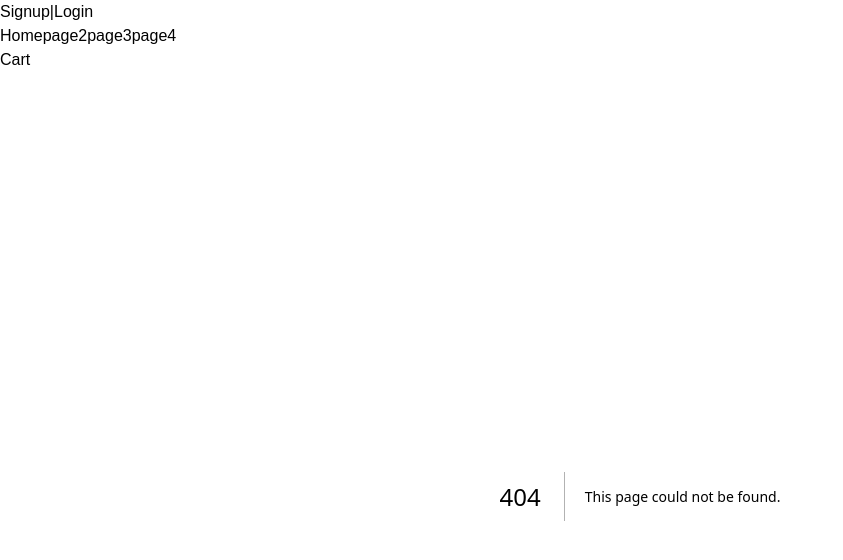
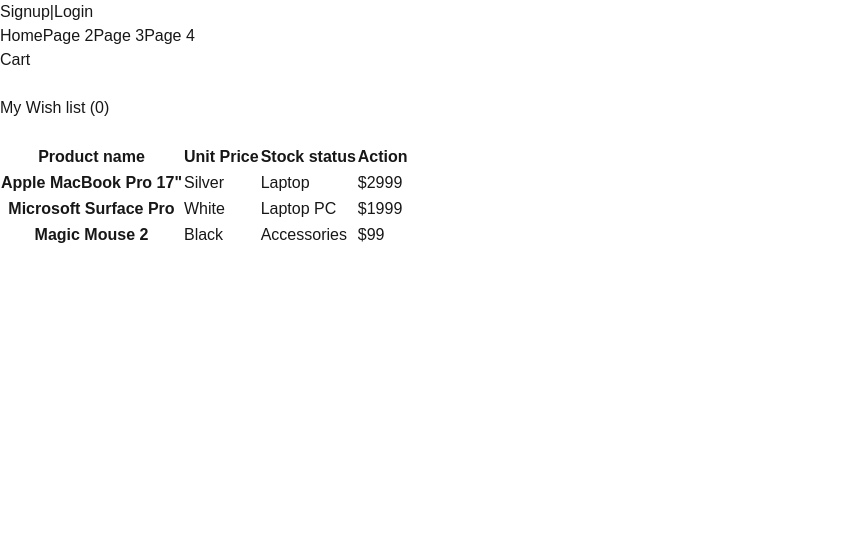
Before and after one commit to ashutosh-dgksocial/fake-ecom, a Next.js app: page /wishlist in a window 1280 px wide. Before the commit this address had no page. Shown: the top 560 px of the page, without its empty margins (0-843 px from the left). Built offline with nearby package versions, Linux system fonts and the light colour scheme.

Commit message:
wishlist

```diff
--- a/src/app/cart/page.jsx
+++ b/src/app/cart/page.jsx
@@ -9,10 +9,10 @@
     const dataLocal = localStorage.getItem('cartStore') ?? "[]";
     if (dataLocal) {
       const parseData = JSON.parse(dataLocal);
-      // Ensure each product has a quantity property
+      // quantity property
       const itemsWithQuantity = parseData.map(item => ({
         ...item,
-        quantity: item.quantity || 1 // Default to 1 if no quantity is found
+        quantity: item.quantity || 1 // if quanittyyy empty
       }));
       setLocalItem(itemsWithQuantity);
     }
@@ -20,8 +20,6 @@
 
   useEffect(() => {
     localStorage.setItem('cartCount', JSON.stringify(localItem.length));
-    // if (localItem.length - 1 >= 0) {
-    // }
   }, [localItem]);
 
   // so quantity is not exist on the LocalItem but we are here concatenating quantity here and also access the quantity with prevItems. quantity
--- /dev/null
+++ b/src/app/context/userContext.js
@@ -0,0 +1,28 @@
+"use client";
+import { createContext, useContext, useEffect, useState } from "react";
+
+const AuthContext = createContext();
+
+export const LoginProvider = ({ children }) => {
+  const [userName, setUserName] = useState(() => {
+    const getName = JSON.parse(localStorage.getItem("username")) ?? null;
+    return getName ? getName : "";
+  });
+
+  useEffect(() => {
+    localStorage.setItem("username", JSON.stringify(userName));
+  }, [userName]);
+
+  const LogOut = () => {
+    setUserName("");
+    localStorage.removeItem("username");
+  };
+
+  return (
+    <AuthContext.Provider value={{ userName, setUserName, LogOut }}>
+      {children}
+    </AuthContext.Provider>
+  );
+};
+
+export const useAuth = () => useContext(AuthContext);
--- a/src/app/layout.js
+++ b/src/app/layout.js
@@ -1,6 +1,7 @@
 import localFont from "next/font/local";
 import "./globals.css";
 import AppHeader from "./sections/Appheader";
+import { LoginProvider } from "./context/userContext";
 
 const geistSans = localFont({
   src: "./fonts/GeistVF.woff",
@@ -24,12 +25,14 @@
       <body
         className={`${geistSans.variable} ${geistMono.variable} antialiased `}
       >
-        <AppHeader />
-        <div className="mx-auto mt-6 w-full px-0 lg:my-6 lg:px-0 ">
-          <div className="mx-auto lg:max-w-screen-xl w-full">
-            <div className="w-full px-4">{children}</div>
+        <LoginProvider>
+          <AppHeader />
+          <div className="mx-auto mt-6 w-full px-0 lg:my-6 lg:px-0 ">
+            <div className="mx-auto lg:max-w-screen-xl w-full">
+              <div className="w-full px-4">{children}</div>
+            </div>
           </div>
-        </div>
+        </LoginProvider>
       </body>
     </html>
   );
--- a/src/app/sections/Appheader.jsx
+++ b/src/app/sections/Appheader.jsx
@@ -1,56 +1,48 @@
-"use client"
+"use client";
 import Link from "next/link";
-import React, { useEffect, useState } from "react";
-import Signup from "../signup-form/page";
-import Login from "../login-form/page";
+import React, { useState } from "react";
+import { useAuth } from "../context/userContext";
 
 function AppHeader() {
     const [navOpen, setNavOpen] = useState(false);
-    // const {user, logout} = useAuth();
-    // const [itemCount, setItemCount] = useState(0);
-    // useEffect(() => {
-    //     const cartCount = localStorage.getItem('cartCount') ?? 0;
-    //     setItemCount(cartCount);
-    // })
-    const user = false;
+    const { userName, LogOut } = useAuth();
+
     return (
         <header>
             <nav className="bg-white shadow-lg">
                 <div className="max-w-screen-xl mx-auto px-4 py-4 flex justify-between items-center">
-                    <div>
-                        {user ? (
+                    <div className="flex items-center">
+                        {userName ? (
                             <>
-                                <span className="p-4 shadow text-green-500">welcome | #user!</span>
-                                <button className="text-black border-2 py-1 px-4 hover:bg-black hover:text-white active:scale-90 duration-200 ml-4 ">Logout</button>
-
-                            </>) :
-
-                            (
-                                <>
+                                <span className="p-4 shadow text-[#000000] font-semibold capitalize">
+                                    Welcome, {userName}!
+                                </span>
+                                <button
+                                    onClick={LogOut}
+                                    className="text-black border-2 py-1 px-4 hover:bg-black hover:text-white active:scale-90 duration-200 ml-4 hidden md:block">
+                                    Logout
+                                </button>
+                            </>
+                        ) : (
                             <div className="flex gap-2">
                                 <Link href="/signup-form" className="text-xl font-bold text-black hover:text-red-500">
                                     Signup
                                 </Link>
                                 <span className="text-black">|</span>
-                                    <Link href="login-form" className="text-xl font-bold text-red-500  hover:text-red-500 hover:underline">
+                                <Link href="/login-form" className="text-xl font-bold text-red-500 hover:text-red-500 hover:underline">
                                     Login
                                 </Link>
                             </div>
-                                </>
-                            )
-                        }
-
-
+                        )}
                     </div>
                     <div className="hidden md:flex space-x-8">
                         <Link href="/" className="text-gray-700 hover:text-blue-500">Home</Link>
-                        <a href="#" className="text-gray-700 hover:text-blue-500">page2</a>
-                        <a href="#" className="text-gray-700 hover:text-blue-500">page3</a>
-                        <a href="#" className="text-gray-700 hover:text-blue-500">page4</a>
+                        <a href="#" className="text-gray-700 hover:text-blue-500 cursor-not-allowed">Page 2</a>
+                        <a href="#" className="text-gray-700 hover:text-blue-500 cursor-not-allowed">Page 3</a>
+                        <a href="#" className="text-gray-700 hover:text-blue-500 cursor-not-allowed">Page 4</a>
                     </div>
-                    <Link href={'./cart'} className="rounded-[2px] hover:text-white text-black px-4 p-2 border cursor-pointer border-black hover:bg-blue-500 hover:border-white duration-300">
+                    <Link href="/cart" className="rounded-[2px] hover:text-white text-black px-4 p-2 border cursor-pointer border-black hover:bg-blue-500 hover:border-white duration-300">
                         Cart
-                        {/* ({itemCount}) */}
                     </Link>
                     <div className="md:hidden">
                         <button onClick={() => setNavOpen(!navOpen)} className="focus:outline-none">
@@ -60,13 +52,25 @@
                         </button>
                     </div>
                 </div>
+
                 {navOpen && (
                     <div className="md:hidden">
                         <div className="flex flex-col space-y-2 px-4 py-2 bg-gray-100">
                             <Link href="/" className="text-gray-700 hover:text-blue-500">Home</Link>
-                            <a href="#" className="text-gray-700 hover:text-blue-500">About</a>
-                            <a href="#" className="text-gray-700 hover:text-blue-500">Services</a>
-                            <a href="#" className="text-gray-700 hover:text-blue-500">Contact</a>
+                            {/* Mobile links */}
+                            {userName ? (
+                                <>
+                                    {/* Welcome message for mobile */}
+                                    <span className="text-gray-700">Welcome, {userName}!</span>
+                                    <button onClick={LogOut} className="text-gray-700 hover:text-blue-500">Logout</button>
+                                </>
+                            ) : (
+                                <>
+                                    {/* Signup and Login links for mobile */}
+                                    <Link href="/signup-form" className="text-gray-700 hover:text-blue-500">Signup</Link>
+                                    <Link href="/login-form" className="text-gray-700 hover:text-blue-500">Login</Link>
+                                </>
+                            )}
                         </div>
                     </div>
                 )}
--- a/src/app/signup-form/page.jsx
+++ b/src/app/signup-form/page.jsx
@@ -2,36 +2,37 @@
 import Link from 'next/link'
 import React, { useEffect, useState } from 'react'
 import { useRouter } from 'next/navigation'
+
 const Signup = () => {
-    const [userData, setUserData] = useState({ userName: '', email: '', phon: '', password: '' })
-    const [initialUsers, setInitialUsers] = useState([]);
-    const [storedUsers, setStoredUsers] = useState([]) // this will hold the local userrr
+    const [userData, setUserData] = useState({ userName: '', email: '', phon: '', password: '' });
+    const [storedUsers, setStoredUsers] = useState([]); // This will hold the local users
     const router = useRouter();
 
     useEffect(() => {
-        if (initialUsers.length <= 0) { return }
-        localStorage.setItem("users", JSON.stringify(initialUsers));
-
+        // Load existing users from localStorage when the component mounts
         const checkStoreUser = JSON.parse(localStorage.getItem('users')) ?? [];
         setStoredUsers(checkStoreUser);
-
-        // console.log('initial array', initialUsers)
-    }, [initialUsers])
+    }, []);
 
     const handleInput = (event) => {
-        setUserData({ ...userData, [event.target.name]: event.target.value }); // {name: "valueXYZ"}
+        setUserData({ ...userData, [event.target.name]: event.target.value });
     }
+
     const handleSignIn = (e) => {
         e.preventDefault();
-        // localStorage.setItem(`user-${userData.userName}`, JSON.stringify(userData))
-        const checkUserExist = storedUsers.some((sameuser) => sameuser.email === userData.email);
-        if (checkUserExist) {
-            alert('Email already exists')
+
+        // Check if the user already exists
+        const userExists = storedUsers.some((sameuser) => sameuser.email === userData.email);
+        if (userExists) {
+            alert('Email already exists');
             return;
         }
 
-        setInitialUsers([...initialUsers, userData]);
 
+        // Add new user to local storage
+        const updatedUsers = [...storedUsers, userData];
+        localStorage.setItem("users", JSON.stringify(updatedUsers));
+        setStoredUsers(updatedUsers);
 
         // Resetting the input fields
         setUserData({
@@ -40,16 +41,17 @@
             phon: '',
             password: ''
         });
-        alert('you Signed In successfully')
-        router.push('/login-form')
+
+        alert('You signed up successfully');
+        // Uncomment the line below to redirect after signup
+        router.push('/login-form');
     };
-
 
     return (
         <div className=''>
             <div className='flex justify-center items-center w-[300px] mx-auto bg-pink-700 rounded-xl py-10'>
                 <form onSubmit={handleSignIn} className='flex flex-col gap-5'>
-                    <p className='text-md rounded-xl font-semibold'>Please Fill this form to sign-up</p>
+                    <p className='text-md rounded-xl font-semibold'>Please fill this form to sign-up</p>
                     <input onChange={handleInput}
                         value={userData.userName}
                         type="text"
@@ -62,7 +64,7 @@
                         type="email"
                         name='email'
                         className='text-black py-2 px-4 rounded-xl'
-                        placeholder='Enter you email'
+                        placeholder='Enter your email'
                         required />
                     <input onChange={handleInput}
                         value={userData.phon}
@@ -76,13 +78,12 @@
                         type="password"
                         name='password'
                         className='text-black py-2 px-4 rounded-xl'
-                        placeholder='password' required />
+                        placeholder='Password' required />
 
-                    <button type='submit' className='shadow-xl bg-orange-500 hover:bg-orange-700 duration-200 active:scale-90 text-black rounded-xl py-2 '>SINGUP</button>
-                    <p>Already Signed-UP / <Link href={'/login-form'} className='text-black underline font-semibold'>Login</Link></p>
+                    <button type='submit' className='shadow-xl bg-orange-500 hover:bg-orange-700 duration-200 active:scale-90 text-black rounded-xl py-2 '>SIGNUP</button>
+                    <p>Already signed up? / <Link href={'/login-form'} className='text-black underline font-semibold'>Login</Link></p>
                 </form>
             </div>
-
         </div>
     )
 }
--- /dev/null
+++ b/src/app/wishlist/page.jsx
@@ -0,0 +1,69 @@
+import React from "react";
+
+const wishlist = () => {
+  return (
+    <div className="">
+      <h2 className="text-center text-2xl">My Wish list (0) </h2>
+      <br />
+      <div>
+        <div className="relative overflow-x-auto">
+          <table className="w-full text-sm text-left rtl:text-right text-gray-500 dark:text-gray-400">
+            <thead className="text-xs text-gray-700 uppercase bg-gray-50 dark:bg-gray-700 dark:text-gray-400">
+              <tr>
+                <th scope="col" className="px-6 py-3">
+                  Product name
+                </th>
+                <th scope="col" className="px-6 py-3">
+                  Unit Price
+                </th>
+                <th scope="col" className="px-6 py-3">
+                  Stock status
+                </th>
+                <th scope="col" className="px-6 py-3">
+                  Action
+                </th>
+              </tr>
+            </thead>
+            <tbody>
+              <tr className="bg-white border-b dark:bg-gray-800 dark:border-gray-700">
+                <th
+                  scope="row"
+                  className="px-6 py-4 font-medium text-gray-900 whitespace-nowrap dark:text-white"
+                >
+                  Apple MacBook Pro 17"
+                </th>
+                <td className="px-6 py-4">Silver</td>
+                <td className="px-6 py-4">Laptop</td>
+                <td className="px-6 py-4">$2999</td>
+              </tr>
+              <tr className="bg-white border-b dark:bg-gray-800 dark:border-gray-700">
+                <th
+                  scope="row"
+                  className="px-6 py-4 font-medium text-gray-900 whitespace-nowrap dark:text-white"
+                >
+                  Microsoft Surface Pro
+                </th>
+                <td className="px-6 py-4">White</td>
+                <td className="px-6 py-4">Laptop PC</td>
+                <td className="px-6 py-4">$1999</td>
+              </tr>
+              <tr className="bg-white dark:bg-gray-800">
+                <th
+                  scope="row"
+                  className="px-6 py-4 font-medium text-gray-900 whitespace-nowrap dark:text-white"
+                >
+                  Magic Mouse 2
+                </th>
+                <td className="px-6 py-4">Black</td>
+                <td className="px-6 py-4">Accessories</td>
+                <td className="px-6 py-4">$99</td>
+              </tr>
+            </tbody>
+          </table>
+        </div>
+      </div>
+    </div>
+  );
+};
+
+export default wishlist;
```
Also changed, not shown: src/app/context/authContext.js (deleted, +0 -26 lines), src/app/login-form/page.jsx (+8 -5 lines). Lines whose indentation alone changed are shown as unchanged.
